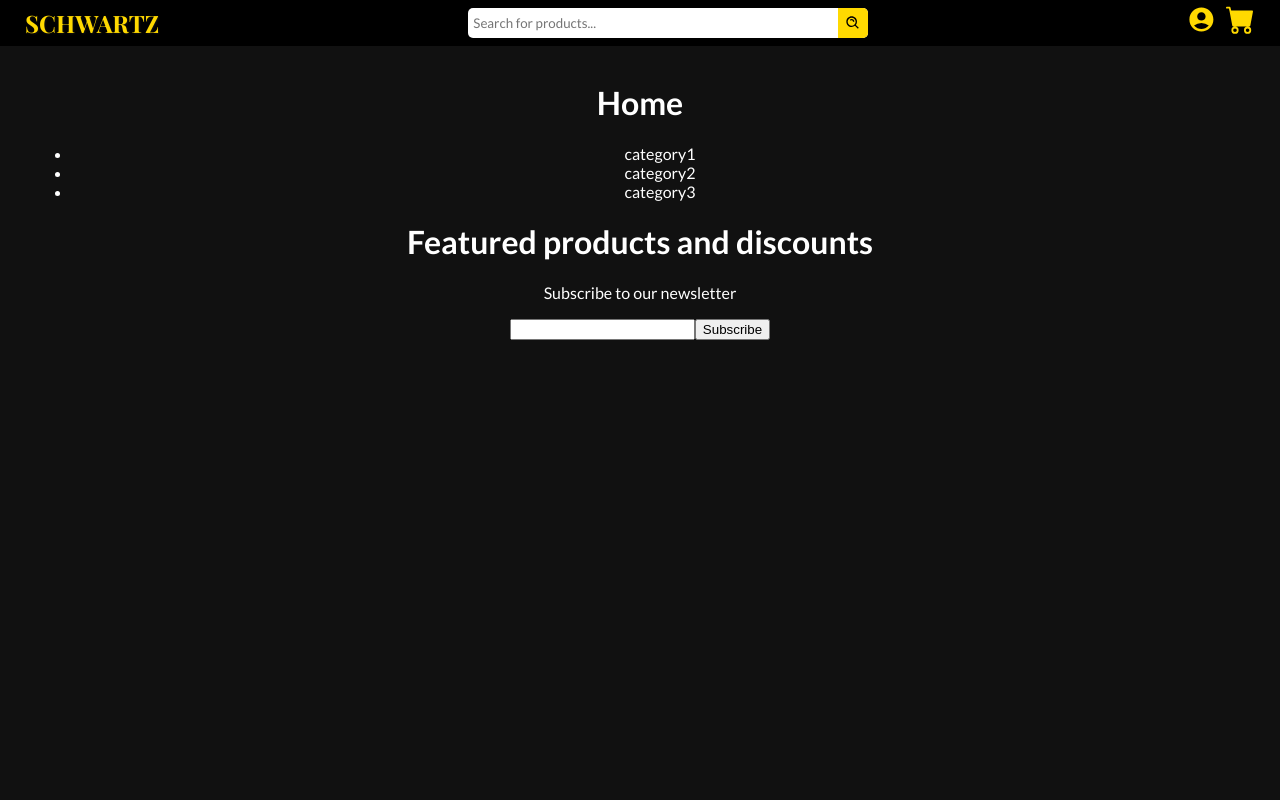
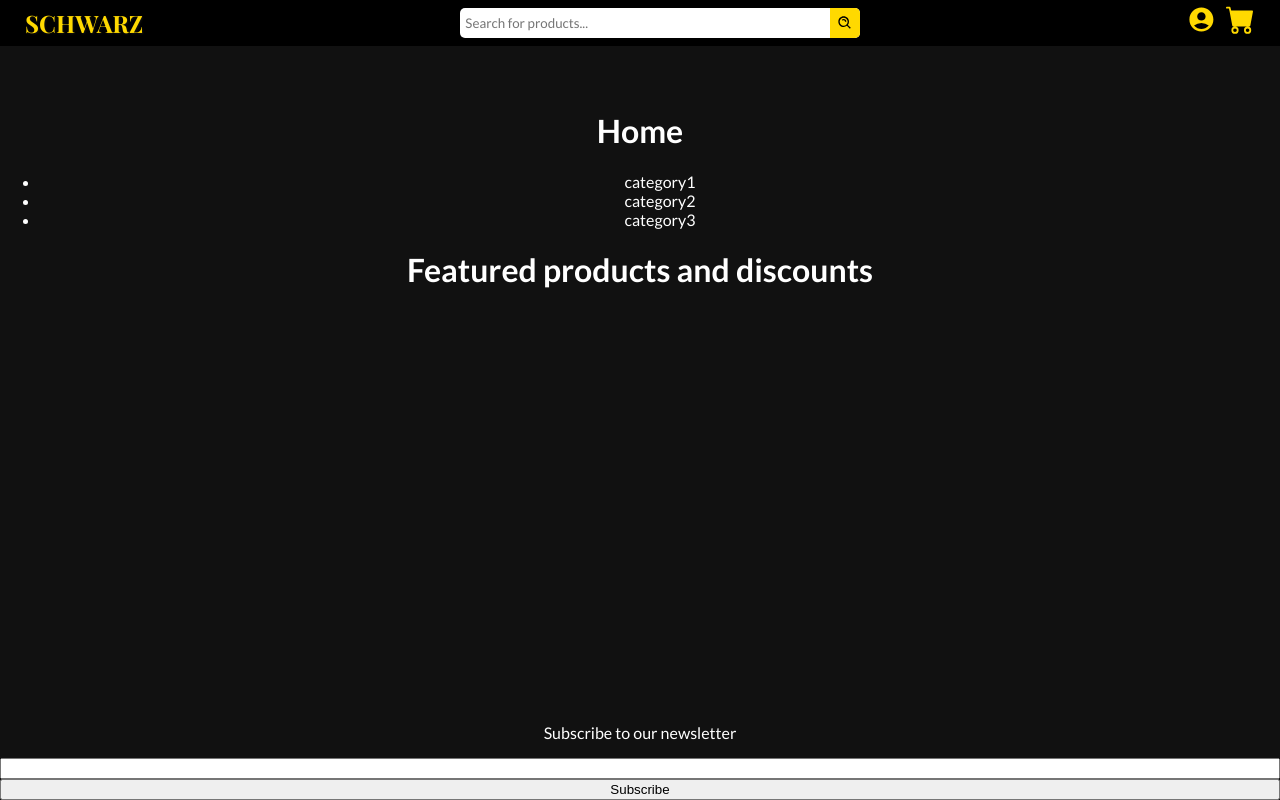
Before and after one commit to AndrejBerezni/Schwarz, a React (Vite) app: page / in a window 1280 px wide. Built offline with nearby package versions, Linux system fonts and the light colour scheme; a web font is replaced by a local one.

Commit message:
add tooltips to account and cart items on TopNavbar

```diff
--- a/src/App.tsx
+++ b/src/App.tsx
@@ -1,18 +1,17 @@
+import { useSelector } from 'react-redux'
+import { Routes, Route, Navigate } from 'react-router-dom'
 import { ThemeProvider } from 'styled-components'
-import { theme, GlobalStyle } from './GlobalStyles'
+import Footer from './components/Footer'
 import TopNavbar from './components/TopNavbar'
-import Footer from './components/Footer'
-import { Routes, Route, Navigate } from 'react-router-dom'
+import { theme, GlobalStyle, MainContent } from './GlobalStyles'
+import Account from './pages/Account'
 import Admin from './pages/Admin'
+import Featured from './pages/Featured'
 import Home from './pages/Home'
+import NotFound from './pages/NotFound'
 import Product from './pages/Product'
 import ProductList from './pages/ProductList'
-import Featured from './pages/Featured'
-import Account from './pages/Account'
-import NotFound from './pages/NotFound'
-import { getAuthStatus } from './store/authentication/selectors'
-import { getUser } from './store/authentication/selectors'
-import { useSelector } from 'react-redux'
+import { getAuthStatus, getUser } from './store/authentication/selectors'
 
 function App() {
   const isAuth = useSelector(getAuthStatus)
@@ -22,6 +21,7 @@ function App() {
     <ThemeProvider theme={theme}>
       <GlobalStyle />
       <TopNavbar />
+      <MainContent>
         <Routes>
           <Route path="/" element={<Home />}>
             <Route index element={<Featured />} />
@@ -31,17 +31,18 @@ function App() {
             path="/account"
             element={
               isAuth && !currentUser.isAdmin ? <Account /> : <Navigate to="/" />
-          }
+            } //admin users do not have customer account
           />
           <Route
             path="/admin"
             element={
               isAuth && currentUser.isAdmin ? <Admin /> : <Navigate to="/" />
-          }
+            } // customers can't access admin portal
           />
           <Route path="/products/:product" element={<Product />} />
           <Route path="*" element={<NotFound />} />
         </Routes>
+      </MainContent>
       <Footer />
     </ThemeProvider>
   )
--- a/src/GlobalStyles.ts
+++ b/src/GlobalStyles.ts
@@ -1,4 +1,4 @@
-import { createGlobalStyle } from 'styled-components'
+import { styled, createGlobalStyle } from 'styled-components'
 
 export const theme = {
   bgColor: '#111111',
@@ -12,15 +12,19 @@ export const theme = {
 }
 
 export const GlobalStyle = createGlobalStyle`
+* {
+    box-sizing: border-box;
+}
+
 #root {
     max-width: 1280px;
+    min-height: 100vh;
     margin: 0 auto;
-    padding: 2rem;
+    padding-top: 90px;
     text-align: center;
-}
-
-* {
-    box-sizing: border-box;
+    display: flex;
+    flex-direction: column;
+    gap: 0;
 }
 
 body {
@@ -28,9 +32,6 @@ body {
     background-color: ${(props) => props.theme.bgColor};
     color: ${(props) => props.theme.textColor};
     margin: 0;
-    padding-top: 30px;
-    width: 100vw;
-    min-height: 100vh;
 }
 
 h1:hover,
@@ -44,4 +45,8 @@ p:hover {
 }
 `
 
+export const MainContent = styled.div`
+  flex: 1;
+`
+
 //   card - background: linear-gradient(to bottom, #333333, #222222, #111111);
--- a/src/components/TopNavbar/TopNavbar.styles.ts
+++ b/src/components/TopNavbar/TopNavbar.styles.ts
@@ -1,4 +1,4 @@
-import styled from 'styled-components'
+import { styled } from 'styled-components'
 
 export const StyledTopNavbar = styled.div`
   position: fixed;
@@ -13,7 +13,7 @@ export const StyledTopNavbar = styled.div`
   align-items: center;
 `
 
-export const StyledNavTitle = styled.h5`
+export const NavTitle = styled.h5`
   font-family: ${(props) => props.theme.headFont};
   color: ${(props) => props.theme.primary};
   font-size: x-large;
@@ -27,7 +27,7 @@ export const StyledNavTitle = styled.h5`
   }
 `
 
-export const StyledNavDiv = styled.div`
+export const NavDiv = styled.div`
   display: flex;
   flex-wrap: nowrap;
   gap: 0;
@@ -43,7 +43,7 @@ export const StyledNavDiv = styled.div`
   }
 `
 
-export const StyledNavSearchIcon = styled(StyledNavDiv)`
+export const NavSearchIcon = styled(NavDiv)`
   background-color: ${(props) => props.theme.primary};
   height: 30px;
   width: 30px;
@@ -54,7 +54,7 @@ export const StyledNavSearchIcon = styled(StyledNavDiv)`
   right: 0;
 `
 
-export const StyledNavInput = styled.input`
+export const NavInput = styled.input`
   width: 400px;
   height: 30px;
   border-radius: 5px;
@@ -66,7 +66,8 @@ export const StyledNavInput = styled.input`
   }
 `
 
-interface StyledNavButtonProps {
+//using 'variant' prop was showing TS warning, therefore I am creating interface for props
+interface NavButtonProps {
   theme: {
     primary: string
     secondary: string
@@ -74,7 +75,27 @@ interface StyledNavButtonProps {
   variant?: string
 }
 
-export const StyledNavButton = styled.button<StyledNavButtonProps>`
+export const NavTooltip = styled.div`
+  position: absolute;
+  background-color: ${(props) => props.theme.navBgColor};
+  color: ${(props) => props.theme.primary};
+  font-family: ${(props) => props.theme.headFont};
+  text-transform: uppercase;
+  font-style: italic;
+  font-weight: 600;
+  padding: 8px;
+  border-radius: 4px;
+  font-size: 14px;
+  z-index: 1;
+  opacity: 0;
+  pointer-events: none;
+  transition: opacity 0.3s;
+  top: 0%;
+  left: -100%;
+  position: absolute;
+`
+
+export const NavButton = styled.button<NavButtonProps>`
   color: ${(props) => props.theme.primary};
   background-color: transparent;
   border: none;
@@ -89,6 +110,10 @@ export const StyledNavButton = styled.button<StyledNavButtonProps>`
     cursor: pointer;
     transform: scale(1.1);
     color: ${(props) => props.theme.secondary};
+    + ${NavTooltip} {
+      opacity: 1;
+      pointer-events: auto;
+    }
   }
   @media (max-width: 768px) {
     display: inline-block;
--- a/src/components/TopNavbar/index.tsx
+++ b/src/components/TopNavbar/index.tsx
@@ -1,44 +1,44 @@
+import { BiSearchAlt } from 'react-icons/bi'
+import { BsCartFill } from 'react-icons/bs'
+import { MdAccountCircle } from 'react-icons/md'
+import { TfiMenuAlt } from 'react-icons/tfi'
 import {
   StyledTopNavbar,
-  StyledNavTitle,
-  StyledNavDiv,
-  StyledNavSearchIcon,
-  StyledNavInput,
-  StyledNavButton,
+  NavTitle,
+  NavDiv,
+  NavSearchIcon,
+  NavInput,
+  NavButton,
+  NavTooltip,
 } from './TopNavbar.styles'
-import { MdAccountCircle } from 'react-icons/md'
-import { BsCartFill } from 'react-icons/bs'
-import { BiSearchAlt } from 'react-icons/bi'
-import { TfiMenuAlt } from 'react-icons/tfi'
 
 export default function TopNavbar() {
   return (
     <StyledTopNavbar>
-      <StyledNavDiv>
-        <StyledNavTitle>Schwartz</StyledNavTitle>
-      </StyledNavDiv>
-      <StyledNavDiv>
-        <StyledNavInput
-          type="text"
-          placeholder="Search for products..."
-        ></StyledNavInput>
-        <StyledNavSearchIcon>
+      <NavDiv>
+        <NavTitle>Schwarz</NavTitle>
+      </NavDiv>
+      <NavDiv>
+        <NavInput type="text" placeholder="Search for products..."></NavInput>
+        <NavSearchIcon>
           <BiSearchAlt />
-        </StyledNavSearchIcon>
-      </StyledNavDiv>
-      <StyledNavDiv>
-        <StyledNavButton variant="mobile-only">
+        </NavSearchIcon>
+      </NavDiv>
+      <NavDiv>
+        <NavButton variant="mobile-only">
           <TfiMenuAlt />
-        </StyledNavButton>
+        </NavButton>
         <div>
-          <StyledNavButton>
+          <NavButton>
             <MdAccountCircle />
-          </StyledNavButton>
-          <StyledNavButton>
+          </NavButton>
+          <NavTooltip>Account</NavTooltip>
+          <NavButton>
             <BsCartFill />
-          </StyledNavButton>
+          </NavButton>
+          <NavTooltip>Cart</NavTooltip>
         </div>
-      </StyledNavDiv>
+      </NavDiv>
     </StyledTopNavbar>
   )
 }
```
Lines whose indentation alone changed are shown as unchanged.
